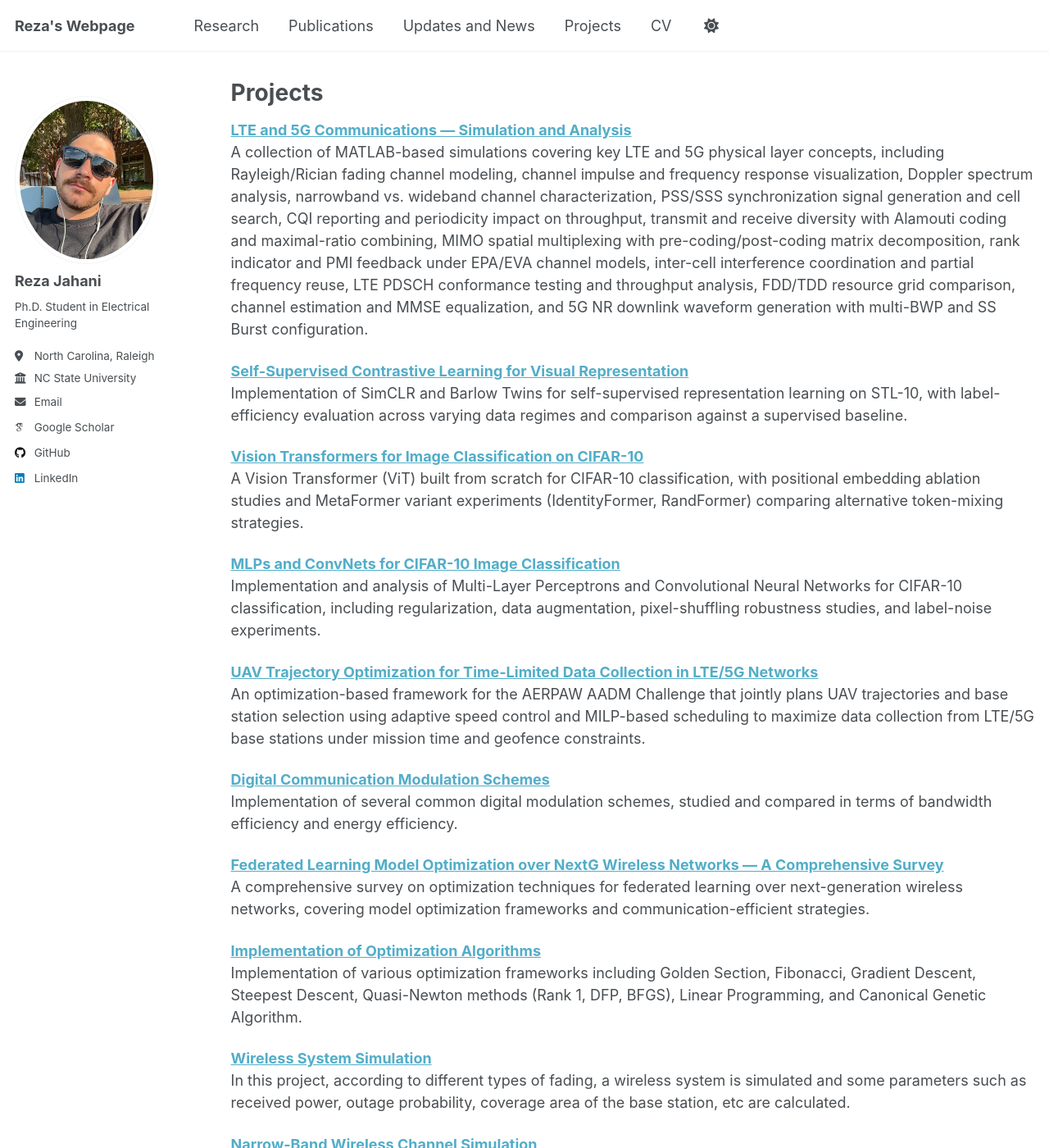
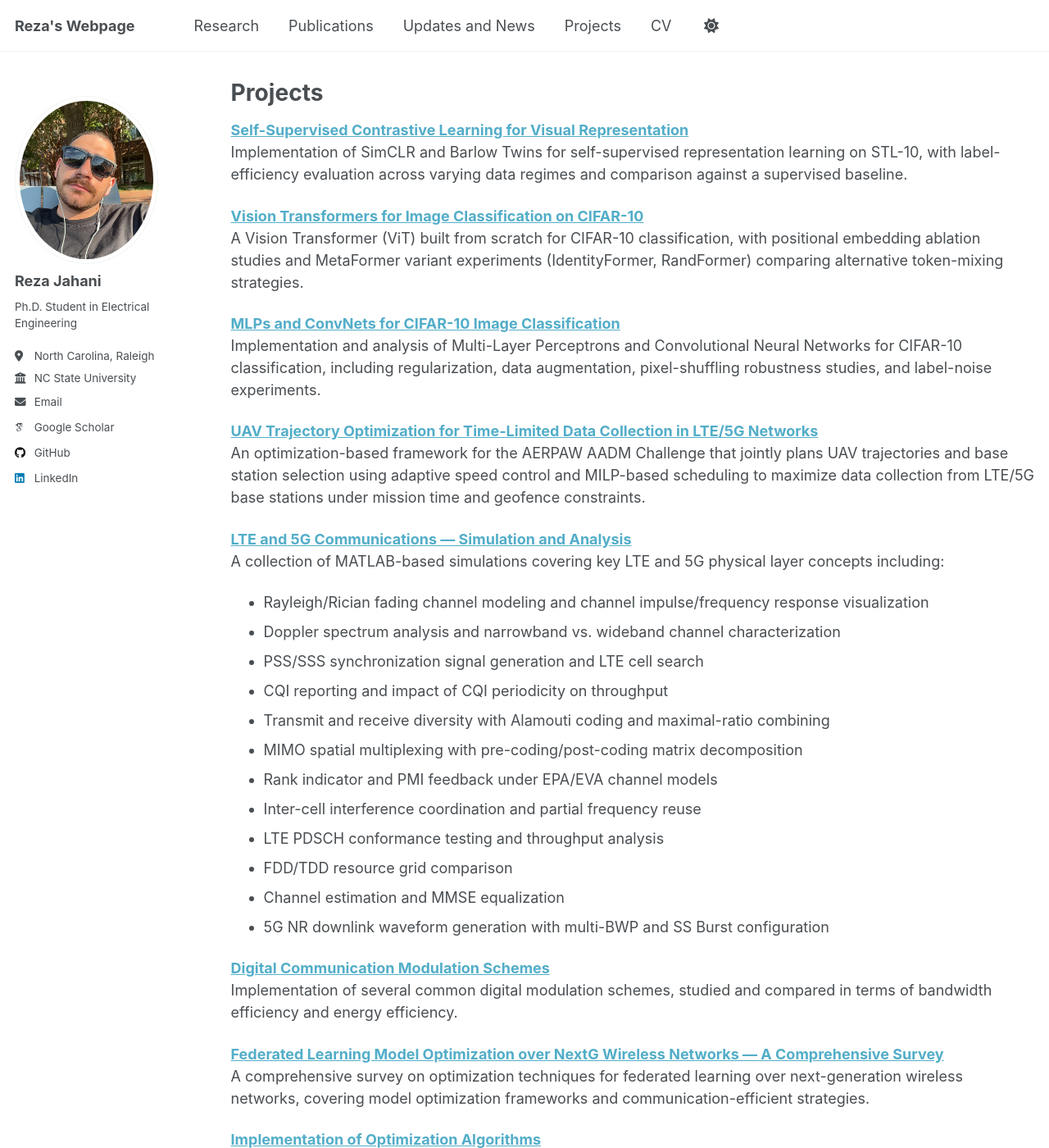
Before and after one commit to RezaJahanii/RezaJahanii.github.io, a Jekyll site: the page built from _pages/projects.html, in a window 1280 px wide and 1400 px high. Shown: the whole window at 82% size. Built offline with Jekyll 4.4.1, drawn with Linux system fonts in a browser that asks for light colours; some web fonts are replaced; a script that is not in the unit is left out; some of the changed lines change nothing that is shown.

Commit message:
Update projects.html

```diff
--- a/_pages/projects.html
+++ b/_pages/projects.html
@@ -6,9 +6,6 @@ author_profile: true
 ---
 
 <section id="projects">
-
-  <p><strong><a href="https://github.com/RezaJahanii/LTE-and-5G" target="_blank">LTE and 5G Communications — Simulation and Analysis</a></strong><br>
-  A collection of MATLAB-based simulations covering key LTE and 5G physical layer concepts, including Rayleigh/Rician fading channel modeling, channel impulse and frequency response visualization, Doppler spectrum analysis, narrowband vs. wideband channel characterization, PSS/SSS synchronization signal generation and cell search, CQI reporting and periodicity impact on throughput, transmit and receive diversity with Alamouti coding and maximal-ratio combining, MIMO spatial multiplexing with pre-coding/post-coding matrix decomposition, rank indicator and PMI feedback under EPA/EVA channel models, inter-cell interference coordination and partial frequency reuse, LTE PDSCH conformance testing and throughput analysis, FDD/TDD resource grid comparison, channel estimation and MMSE equalization, and 5G NR downlink waveform generation with multi-BWP and SS Burst configuration.</p>
 
   <p><strong><a href="https://github.com/RezaJahanii/Self-Supervised-Learning" target="_blank">Self-Supervised Contrastive Learning for Visual Representation</a></strong><br>
   Implementation of SimCLR and Barlow Twins for self-supervised representation learning on STL-10, with label-efficiency evaluation across varying data regimes and comparison against a supervised baseline.</p>
@@ -21,6 +18,24 @@ author_profile: true
 
   <p><strong><a href="https://github.com/RezaJahanii/AADM-Challenge" target="_blank">UAV Trajectory Optimization for Time-Limited Data Collection in LTE/5G Networks</a></strong><br>
   An optimization-based framework for the AERPAW AADM Challenge that jointly plans UAV trajectories and base station selection using adaptive speed control and MILP-based scheduling to maximize data collection from LTE/5G base stations under mission time and geofence constraints.</p>
+
+  <p><strong><a href="https://github.com/RezaJahanii/LTE-and-5G" target="_blank">LTE and 5G Communications — Simulation and Analysis</a></strong><br>
+  A collection of MATLAB-based simulations covering key LTE and 5G physical layer concepts including:
+  <ul>
+    <li>Rayleigh/Rician fading channel modeling and channel impulse/frequency response visualization</li>
+    <li>Doppler spectrum analysis and narrowband vs. wideband channel characterization</li>
+    <li>PSS/SSS synchronization signal generation and LTE cell search</li>
+    <li>CQI reporting and impact of CQI periodicity on throughput</li>
+    <li>Transmit and receive diversity with Alamouti coding and maximal-ratio combining</li>
+    <li>MIMO spatial multiplexing with pre-coding/post-coding matrix decomposition</li>
+    <li>Rank indicator and PMI feedback under EPA/EVA channel models</li>
+    <li>Inter-cell interference coordination and partial frequency reuse</li>
+    <li>LTE PDSCH conformance testing and throughput analysis</li>
+    <li>FDD/TDD resource grid comparison</li>
+    <li>Channel estimation and MMSE equalization</li>
+    <li>5G NR downlink waveform generation with multi-BWP and SS Burst configuration</li>
+  </ul>
+</p>
 
   <p><strong><a href="https://github.com/RezaJahanii/Digital-Communication-Modulation-Schemes" target="_blank">Digital Communication Modulation Schemes</a></strong><br>
   Implementation of several common digital modulation schemes, studied and compared in terms of bandwidth efficiency and energy efficiency.</p>
```
